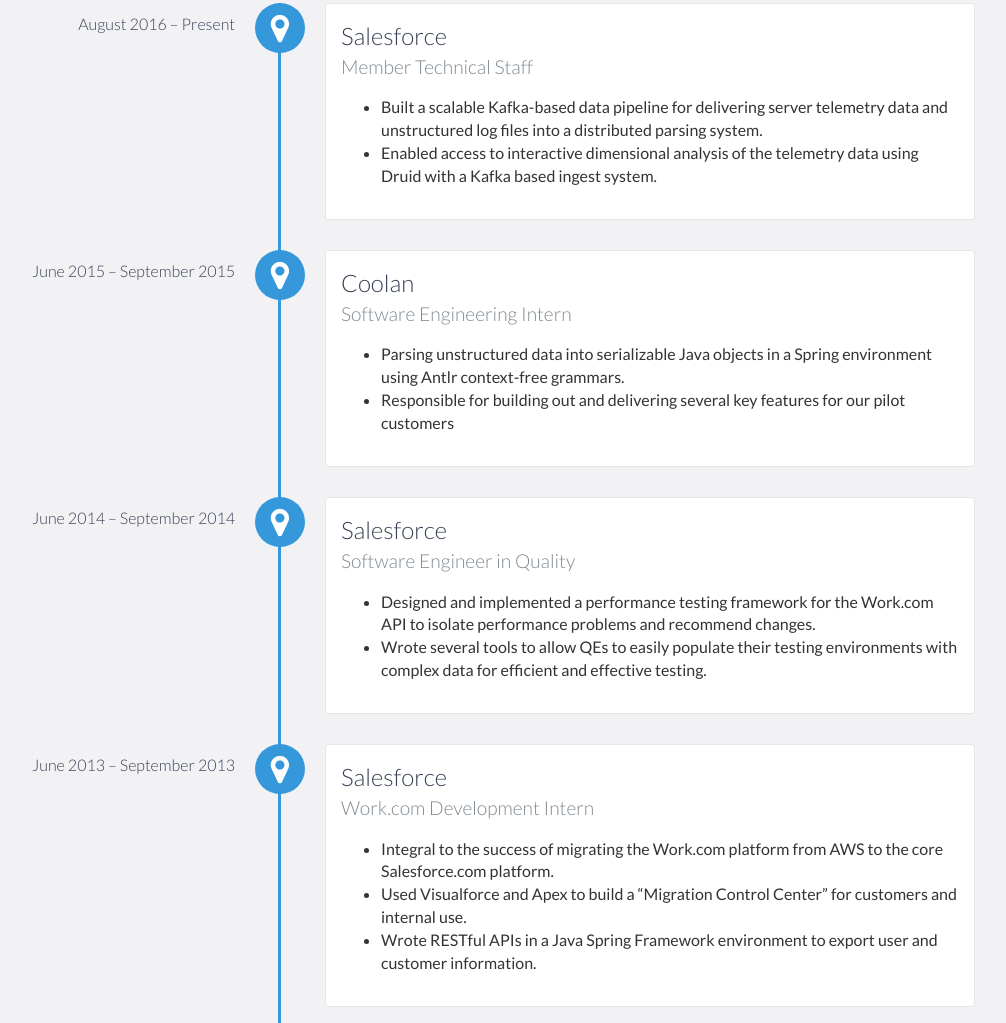
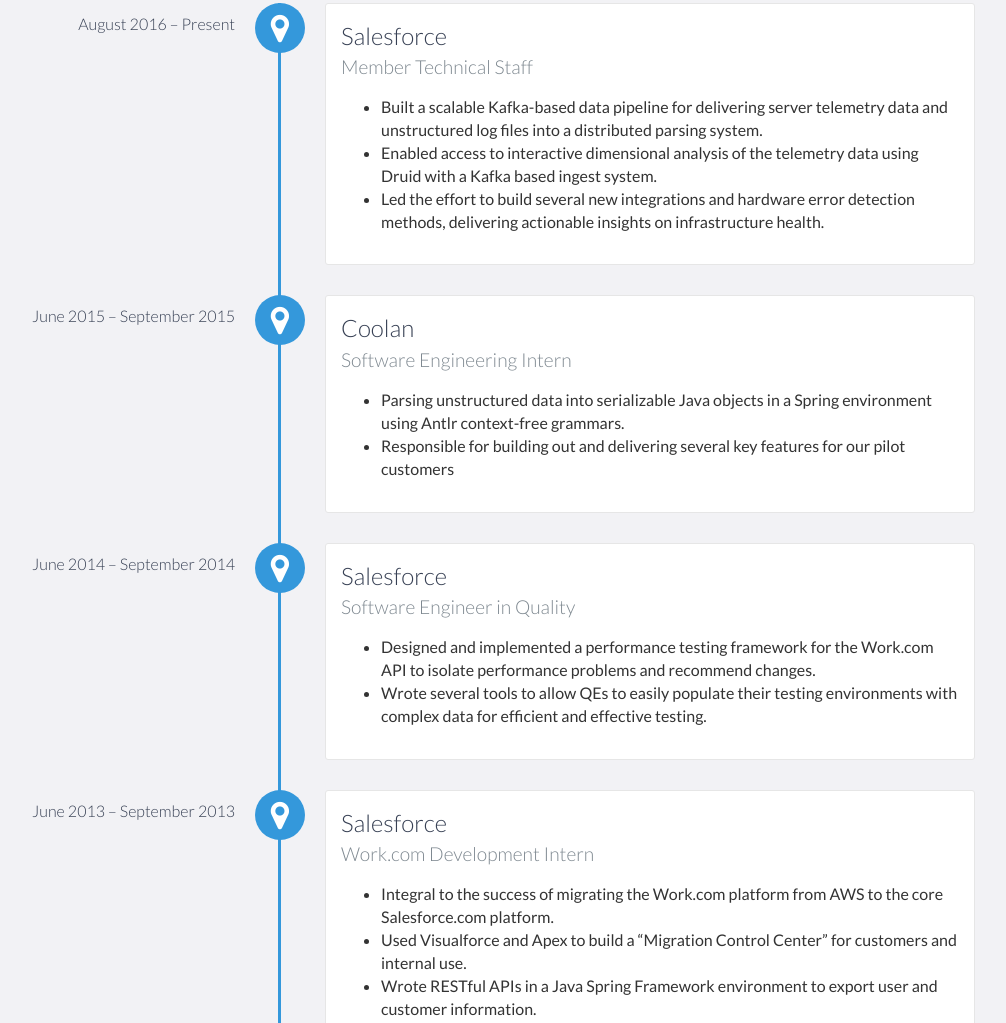
Before and after one commit to bcallender/bcallender.github.io, a website: page index.html in a window 1280 px wide. Shown: the part 1077-2100 px from the top of the page, without its empty margins (165-1171 px from the left). Drawn offline with nearby package versions, Linux system fonts and the light colour scheme.

Commit message:
Update index.html

```diff
--- a/index.html
+++ b/index.html
@@ -92,6 +92,7 @@
                     a distributed parsing system.
                 </li>
                 <li>Enabled access to interactive dimensional analysis of the telemetry data using Druid with a Kafka based ingest system.</li>
+               <li>Led the effort to build several new integrations and hardware error detection methods, delivering actionable insights on infrastructure health.</li>
             </ul>
             </p>
         </div>
```
